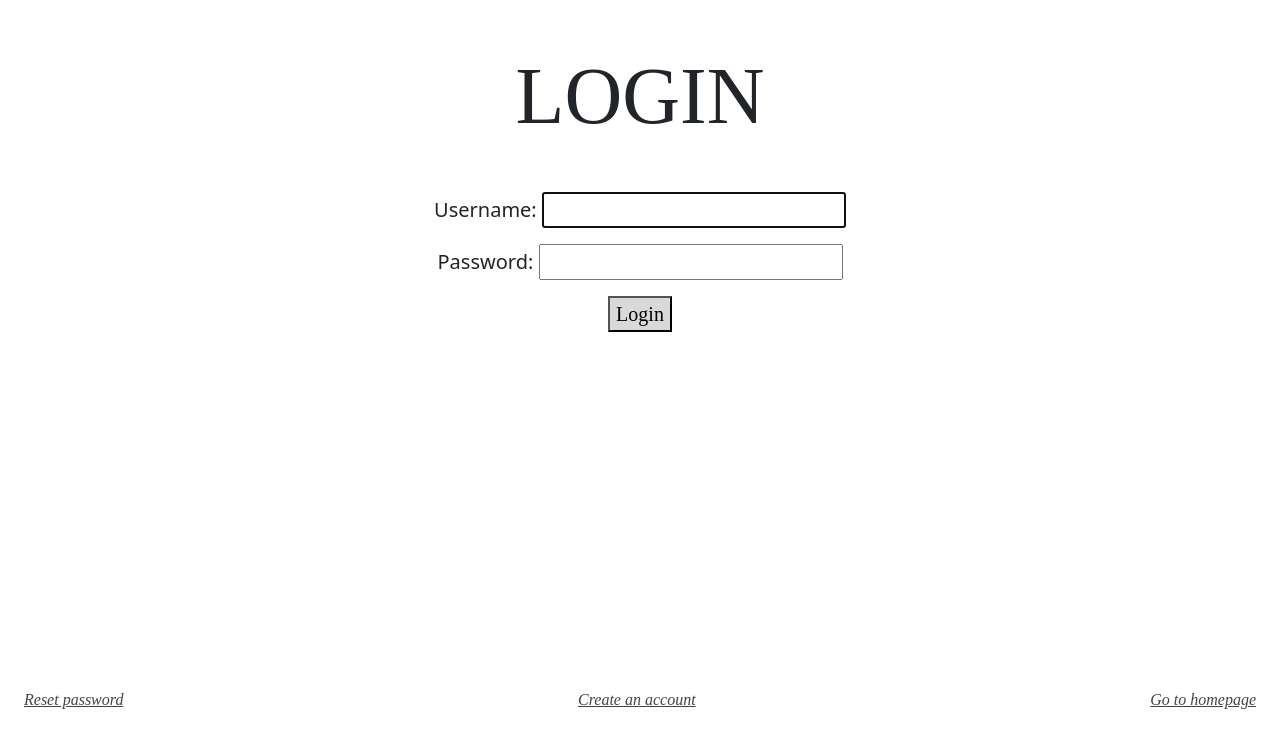
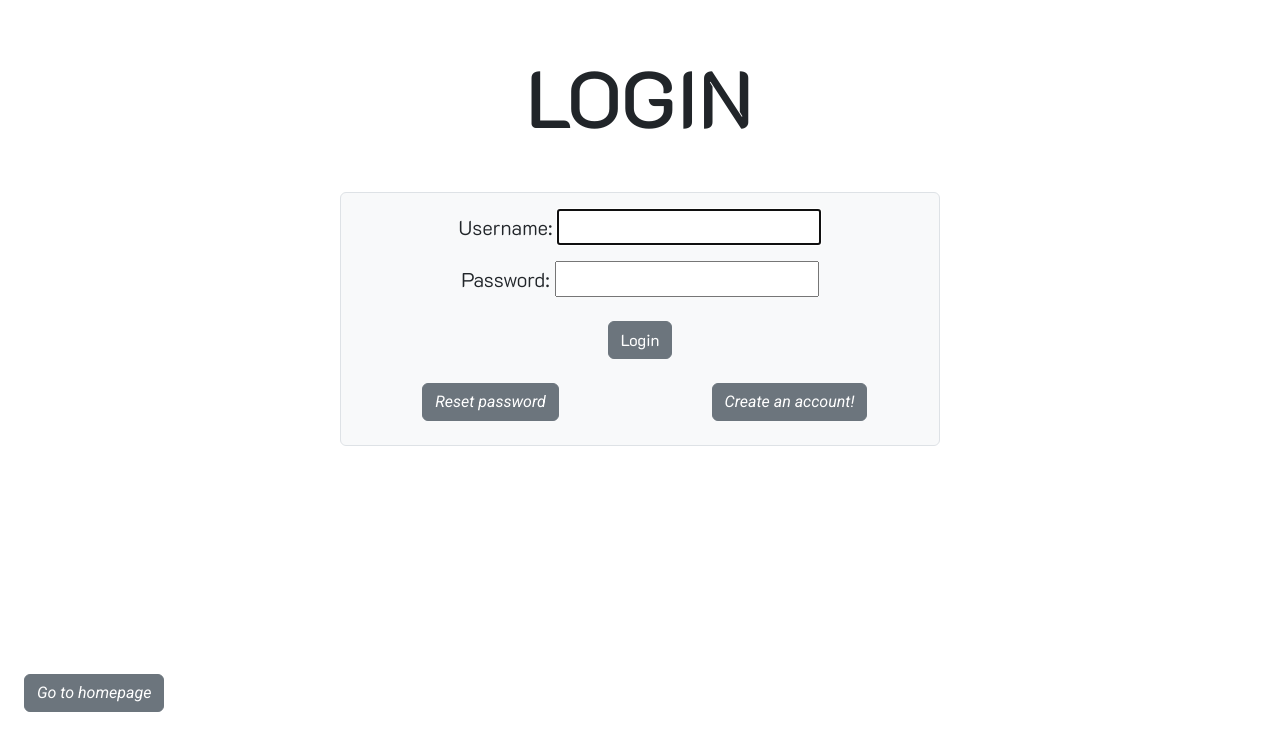
Before and after one commit to aubreyrui/csci42-alice-repository, a Django app: page /registration/login/ in a window 1280 px wide. Shown: the part 64-800 px from the top of the page. Run offline with Django 5.2, Linux system fonts and the light colour scheme; some web fonts are replaced.

Commit message:
modified login

```diff
--- a/bitwiseapp/static/css/login.css
+++ b/bitwiseapp/static/css/login.css
@@ -1,11 +1,17 @@
-@font-face {
-    font-family: "K2D";
-    src: url("font/K2D-Regular.ttf");
+@import url('https://fonts.googleapis.com/css2?family=K2D:ital,wght@0,100;0,200;0,300;0,400;0,500;0,600;0,700;0,800;1,100;1,200;1,300;1,400;1,500;1,600;1,700;1,800&display=swap');
+@import url('https://fonts.googleapis.com/css2?family=Roboto:ital,wght@0,100..900;1,100..900&display=swap');
+
+h1, h2, h3, h4, h5, h6, label, input, button {
+    font-family: "K2D" !important;
 }
 
-@font-face {
-    font-family: "Laila";
-    src: url("font/Laila-Regular.ttf");
+p, .helptext, li {
+    font-family: "Roboto" !important;
+    font-weight: 300;
+}
+
+a {
+    font-family: "Roboto" !important;
 }
 
 * { box-sizing: border-box; }
--- a/bitwiseapp/templates/registration/login.html
+++ b/bitwiseapp/templates/registration/login.html
@@ -8,17 +8,23 @@
   </head>
   <body>
     <header> </header>
-    <div class="container text-center my-5">
-      <h1 class="mb-5">LOGIN</h1>
-      <form method="POST" class="lead">
-        {% csrf_token %} {{ form.as_p }}
-        <button type="submit">Login</button>
-      </form>
-    </div>
+
+    <div class="container text-center">
+      <h1 class="my-5">LOGIN</h1>
+      <div class="container text-center my-3 bg-light border rounded" style="max-width: 600px;">
+        <form method="POST" class="lead my-3">
+          {% csrf_token %} {{ form.as_p }}
+          <button type="submit" class="mt-2 btn btn-secondary">Login</button>
+        </form>
+        <div class="row my-4 text-center">
+          <div class="col"><a href="{% url 'password_reset' %}" class="btn btn-secondary">Reset password</a></div>
+          <div class="col"><a href="{% url 'profile:profile_create' %}" class="btn btn-secondary">Create an account!</a></div>
+        </div>
+      </div>
+   </div>
+
     <footer class="login-alters">
-      <a href="{% url 'password_reset' %}">Reset password</a>
-      <a href="{% url 'profile:profile_create' %}">Create an account</a>
-      <a href="{% url 'bitwise:index' %}">Go to homepage</a>
+      <a href="{% url 'bitwise:index' %}" class="btn btn-secondary">Go to homepage</a>
     </footer>
     <script src="https://cdn.jsdelivr.net/npm/bootstrap@5.3.3/dist/js/bootstrap.bundle.min.js" integrity="sha384-YvpcrYf0tY3lHB60NNkmXc5s9fDVZLESaAA55NDzOxhy9GkcIdslK1eN7N6jIeHz" crossorigin="anonymous"></script>
   </body>
```
